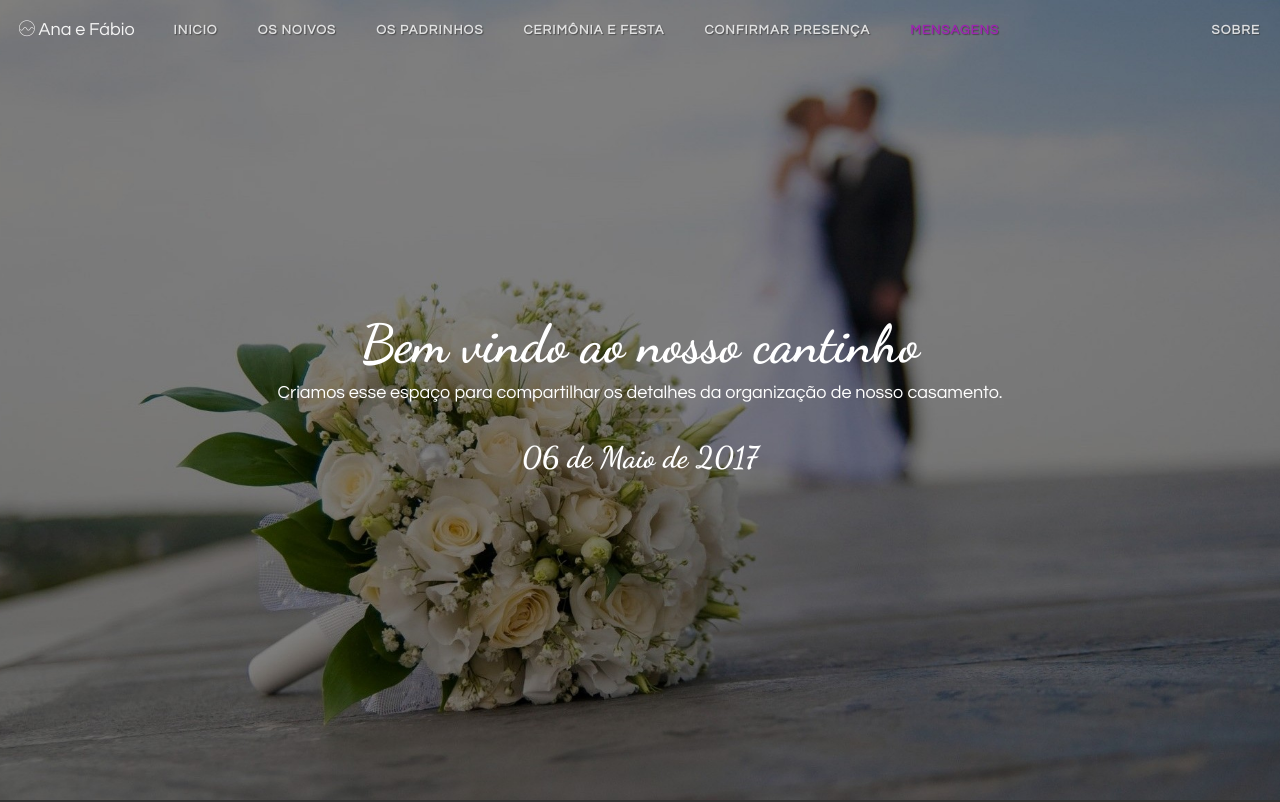
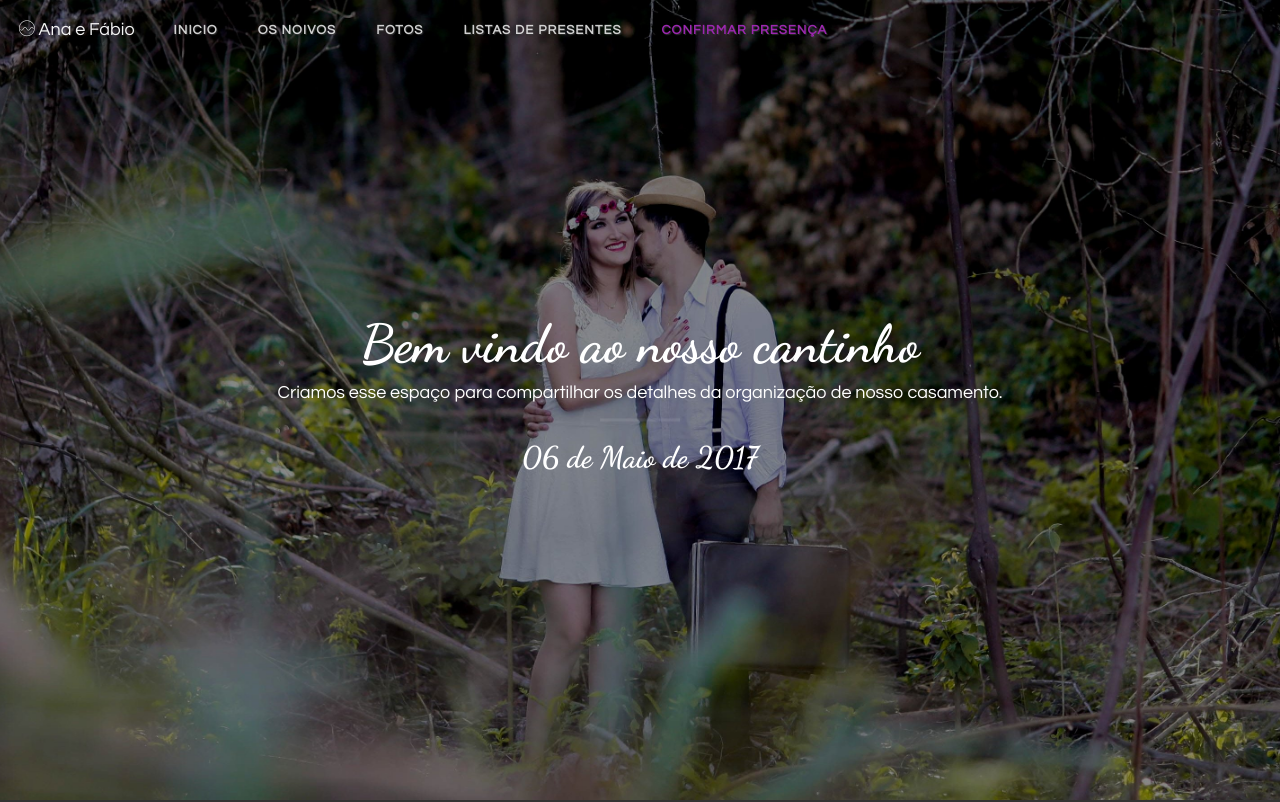
Before and after one commit to Pereiraindiana/site-casamento, a website: page public_html/index.html in a window 1280 px wide. Shown: the top 802 px of the page. Drawn offline with Linux system fonts and the light colour scheme; files whose address does not match are found by name.

Commit message:
principal image included

```diff
--- a/public_html/css/styles.css
+++ b/public_html/css/styles.css
@@ -233,7 +233,7 @@ header {
     color: #fff;
     width: 100%;
     background-color: #c9c9c9;
-    background-image: url('../assets/wedding.jpg');
+    background-image: url('../assets/fusca.jpg');
     background-position: center;
     -webkit-background-size: cover;
     -moz-background-size: cover;
--- a/public_html/index.html
+++ b/public_html/index.html
@@ -34,21 +34,13 @@
                         <a class="page-scroll" href="#two">Os noivos</a>
                     </li>
                     <li>
-                        <a class="page-scroll" href="#two">Os padrinhos</a>
+                        <a class="page-scroll" href="#three">Fotos</a>
                     </li>
                     <li>
-                        <a class="page-scroll" href="#three">Cerimônia e Festa</a>
+                        <a class="page-scroll" href="#three">Listas de Presentes</a>
                     </li>
                     <li>
                         <a class="page-scroll" href="#four">Confirmar presença</a>
-                    </li>
-                    <li>
-                        <a class="page-scroll" href="#last">Mensagens</a>
-                    </li>
-                </ul>
-                <ul class="nav navbar-nav navbar-right">
-                    <li>
-                        <a class="page-scroll" data-toggle="modal" title="A free Bootstrap video landing theme" href="#aboutModal">Sobre</a>
                     </li>
                 </ul>
             </div>
```
Also changed, not shown: public_html/assets/IMG_4053-min (copy).jpg (added), public_html/assets/fusca.jpg (added), public_html/images/IMG_3944-min.jpg (added), public_html/images/IMG_4002-min.jpg (added), public_html/images/IMG_4053-min.jpg (added), public_html/images/IMG_4112-min.jpg (added), public_html/images/IMG_4132-min.jpg (added), public_html/images/IMG_4174-Editar-min.jpg (added), public_html/images/IMG_4209-min.jpg (added), public_html/images/background-top.jpg (deleted).
